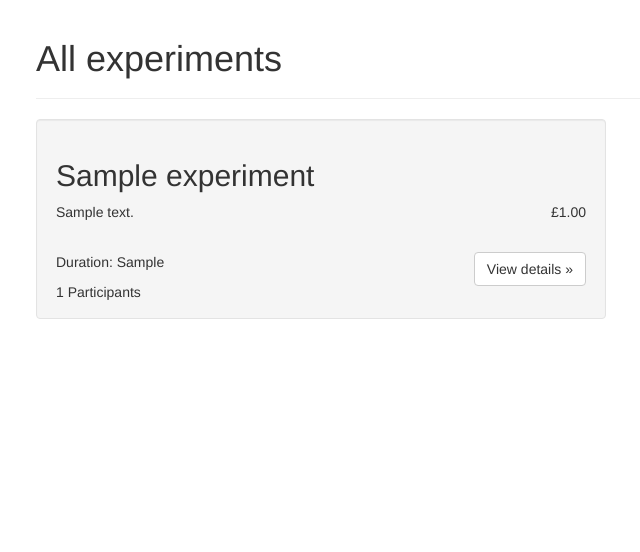
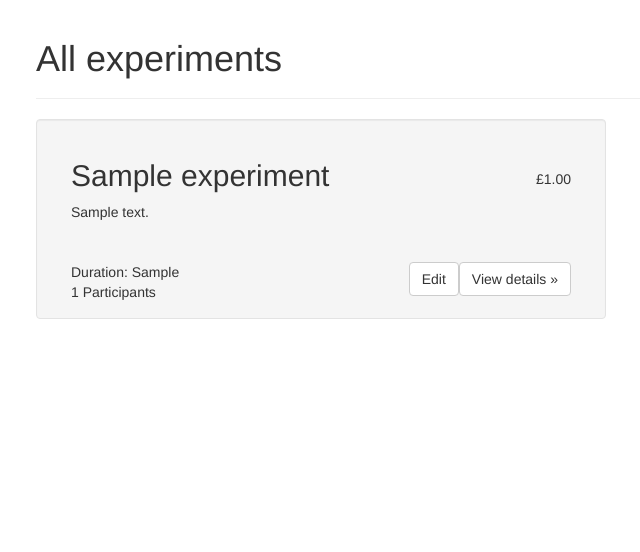
Before and after one commit to MickeyPash/DIM3-Rio, a Django app: page / in a window 1280 px wide. Shown: the part 51-603 px from the top of the page, without its empty margins (34-674 px from the left). Run offline with Django 3.2, Linux system fonts and the light colour scheme; a user stored in the database is signed in; tables that the repository leaves empty hold one stand-in row (values such as "Sample post"); parts of the project's set-up code (start-up, migrations or seed data) failed here and were passed over; some libraries are stand-ins or nearby versions.

Commit message:
Added edit for researchers on index page and fixed css

```diff
--- a/team_zeta_project/static/css/main.css
+++ b/team_zeta_project/static/css/main.css
@@ -129,6 +129,13 @@ a.no-style:hover, a.no-style:visited, a.no-style:link, a.no-style:active {
   text-transform: none !important;
 }
 
+.container .short-description{
+  height: 60px;
+}
+
+.container .payment-cash{
+  margin-top: 30px;
+}
 
 
 
--- a/team_zeta_project/templates/maximatch/experiment.html
+++ b/team_zeta_project/templates/maximatch/experiment.html
@@ -30,7 +30,9 @@
 
         {% if user.id|is_researcher %}
             <a href="/maximatch/view_participants/{{ experiment.url }}" class="no-style"><button type="button" class="btn btn-default">View Participants</button></a>
+            {% if user.id == experiment.researcher.user.id %}
             <a href="/maximatch/edit_experiment/{{ experiment.url }}" class="no-style"><button type="button" class="btn btn-default">Edit</button></a>
+            {% endif %}
         <br><br>
         {% elif user.id and not applied %}
 
--- a/team_zeta_project/templates/maximatch/index.html
+++ b/team_zeta_project/templates/maximatch/index.html
@@ -9,15 +9,25 @@
 
             {% for experiment in experiments %}
                 <div class="col-md-6 well">
-                  <p><h2>{{ experiment.title }}</h2> <span class="pull-right">£{{ experiment.payment_cash }}</span></p>
-                  <p>{{ experiment.short_description }}</p>
+                  <div class="col-md-12"><h2 class="pull-left">{{ experiment.title }}</h2> <span class="pull-right payment-cash">£{{ experiment.payment_cash }}</span></div>
+                  <div class="col-md-12 short-description">{{ experiment.short_description }}</div>
                   <br>
 
-                  <p>Duration: {{ experiment.duration }} <a class="btn btn-default pull-right" href="/maximatch/experiment/{{ experiment.url }}" role="button">View details &raquo;</a></p>
+                  <div class="col-md-6 pull-left">
+                    Duration: {{ experiment.duration }}<br>
+                    {% if is_researcher %}
+                      {{ experiment.num_participants }} Participants
+                    {% endif %}
+                  </div>
+
+                  <div class="col-md-6 pull-right">
+                  <a class="btn btn-default pull-right" href="/maximatch/experiment/{{ experiment.url }}" role="button">View details &raquo;</a>
                   {% if is_researcher %}
-                  <p>{{ experiment.num_participants }} Participants</p>
+                    {% if user.id == experiment.researcher.user.id %}
+                      <a href="/maximatch/edit_experiment/{{ experiment.url }}" class="pull-right"><button type="button" class="btn btn-default">Edit</button></a>
+                    {% endif %}
                   {% endif %}
-                  <p></p>
+                  </div>
                 </div>
             {% endfor %}
 
```
